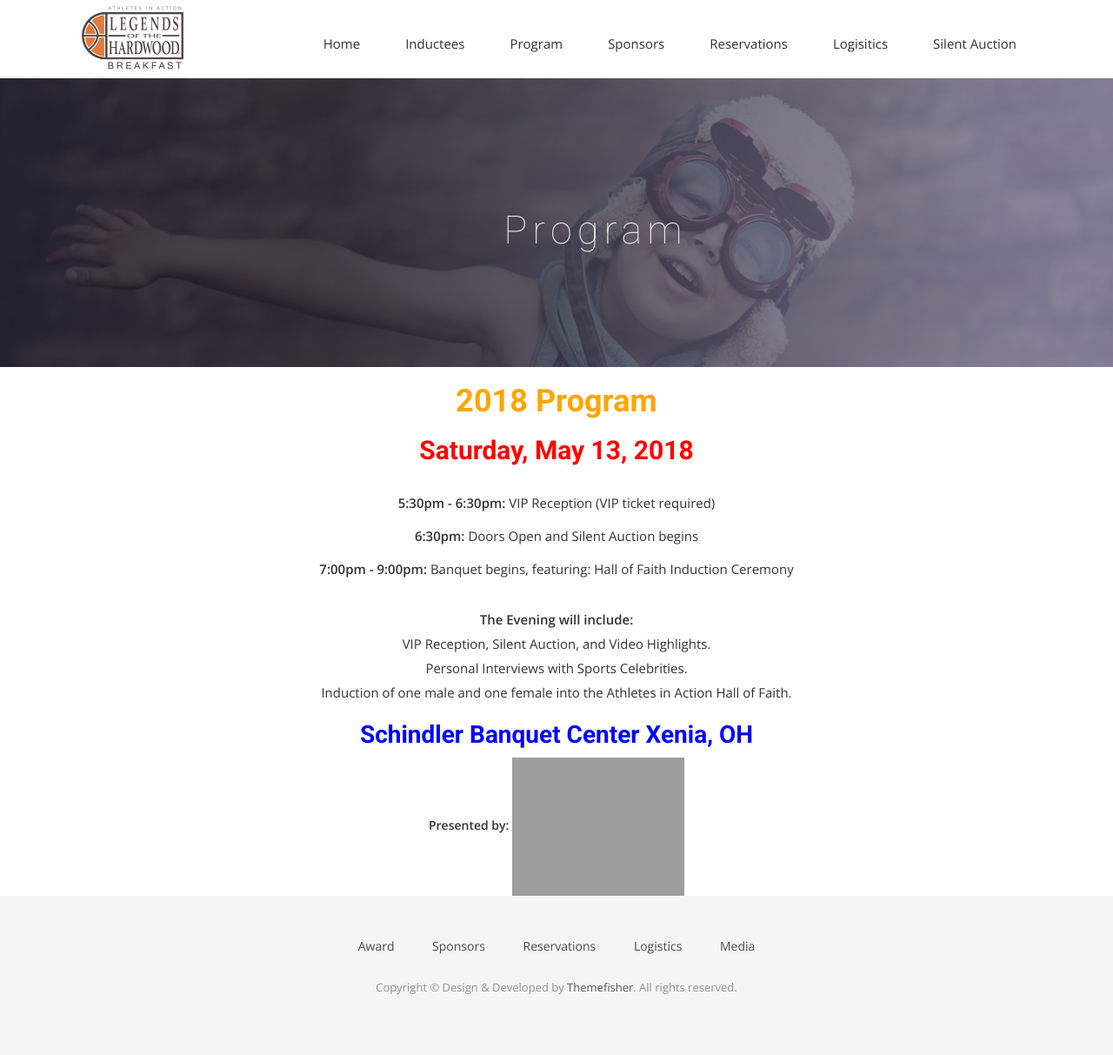
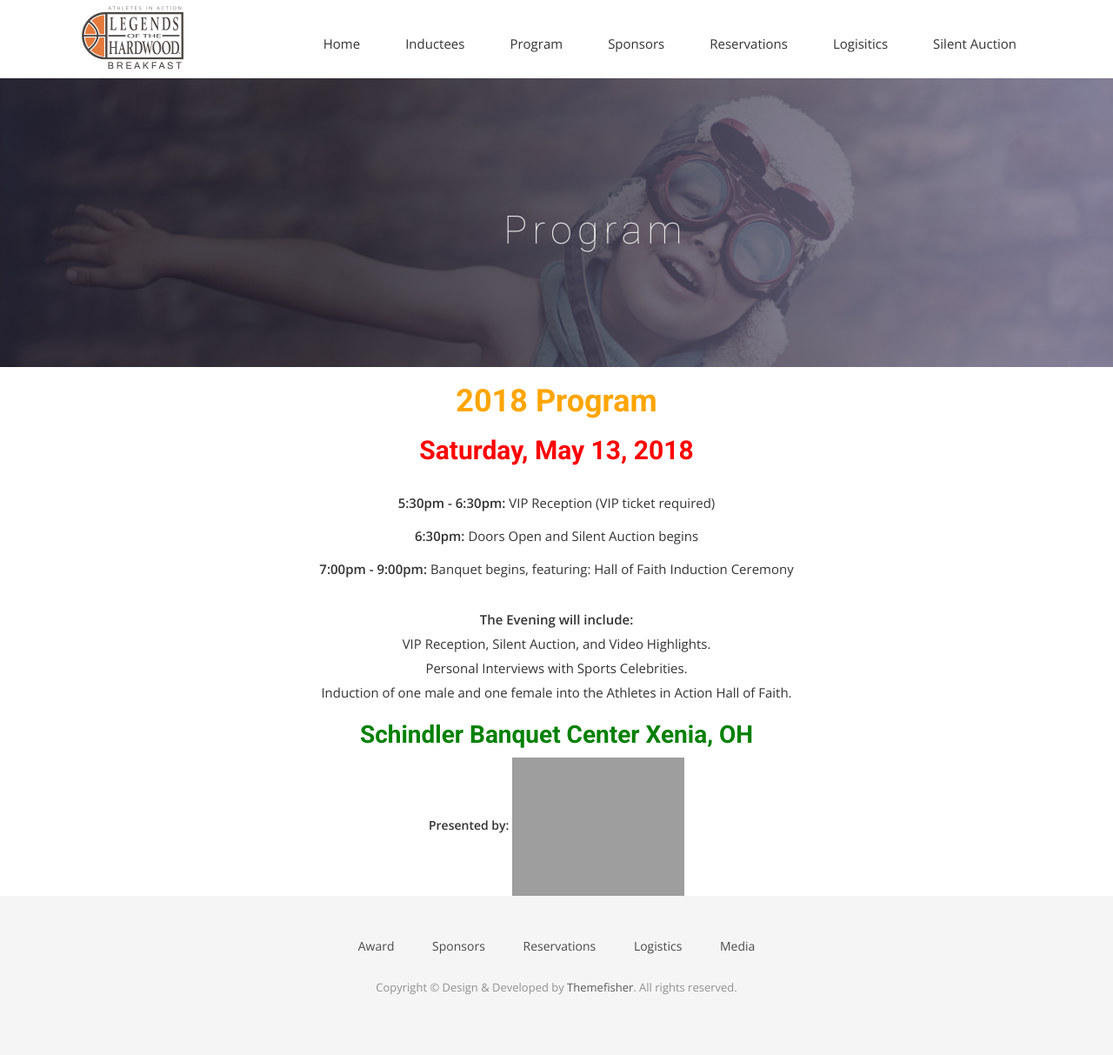
Before and after one commit to CruGlobal/NightofChampions, a Jekyll site: the page built from program.markdown, in a window 1280 px wide. Shown: the whole page at 87% size. Built offline with Jekyll 4.4.1, drawn with Linux system fonts in a browser that asks for light colours; nearby versions of some CDN libraries; some web fonts are replaced; our own code applies the rules of GitHub Pages for plain Markdown files; grey boxes are pictures that could not be loaded.

Commit message:
Updated Program

```diff
--- a/program.markdown
+++ b/program.markdown
@@ -32,7 +32,7 @@
 <br>Personal Interviews with Sports Celebrities.
 <br>Induction of one male and one female into the Athletes in Action Hall of Faith.</p>
 <h3><b>
-<font color="Blue"> Schindler Banquet Center Xenia, OH</font></b>
+<font color="Green"> Schindler Banquet Center Xenia, OH</font></b>
 </h3>
 <b>Presented by:</b>
 <img src="http://goaia.org/Media/Default/Events/NOC/sponsors/rl_carriers.png" height="159" width="198">
```
